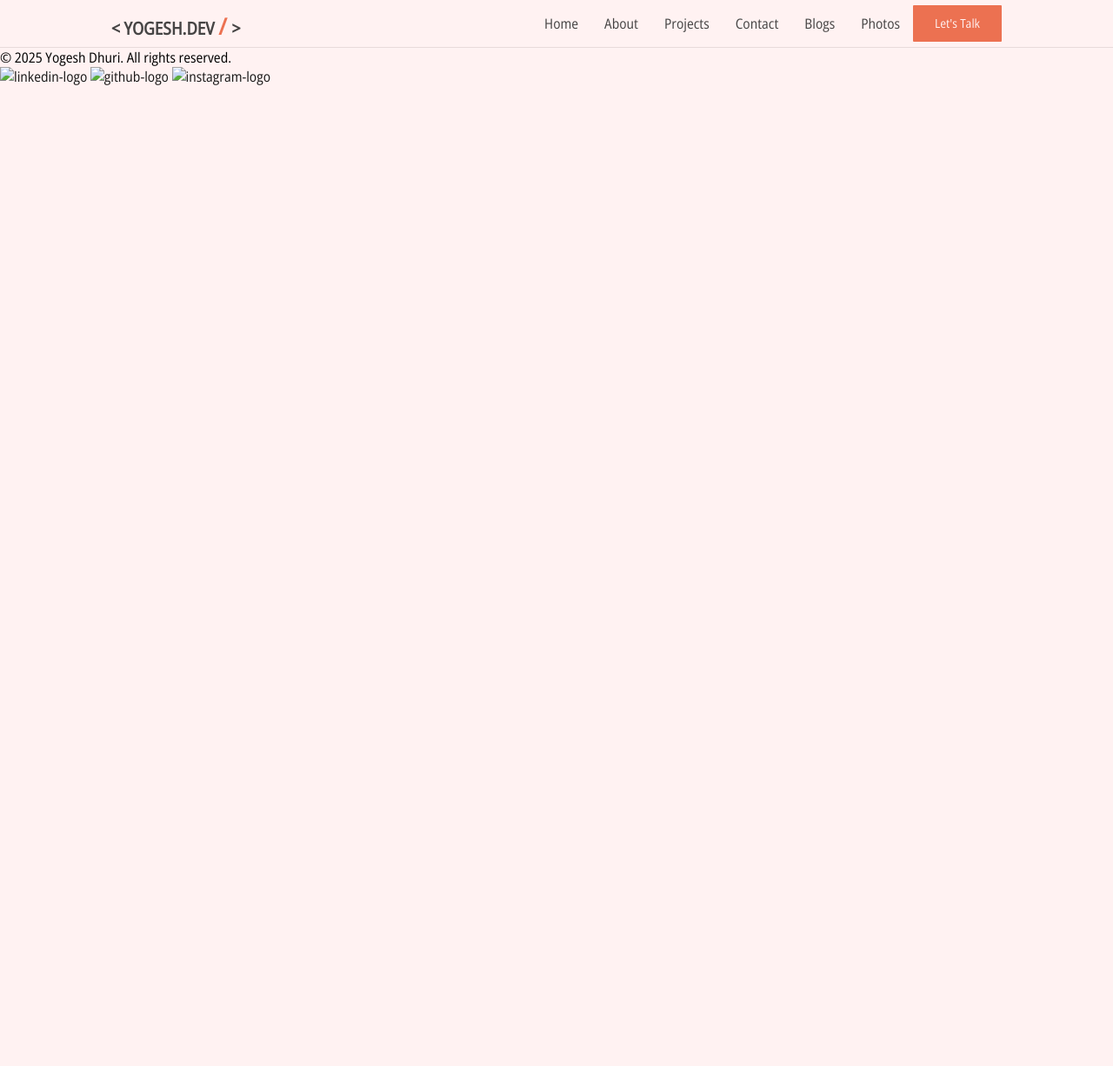
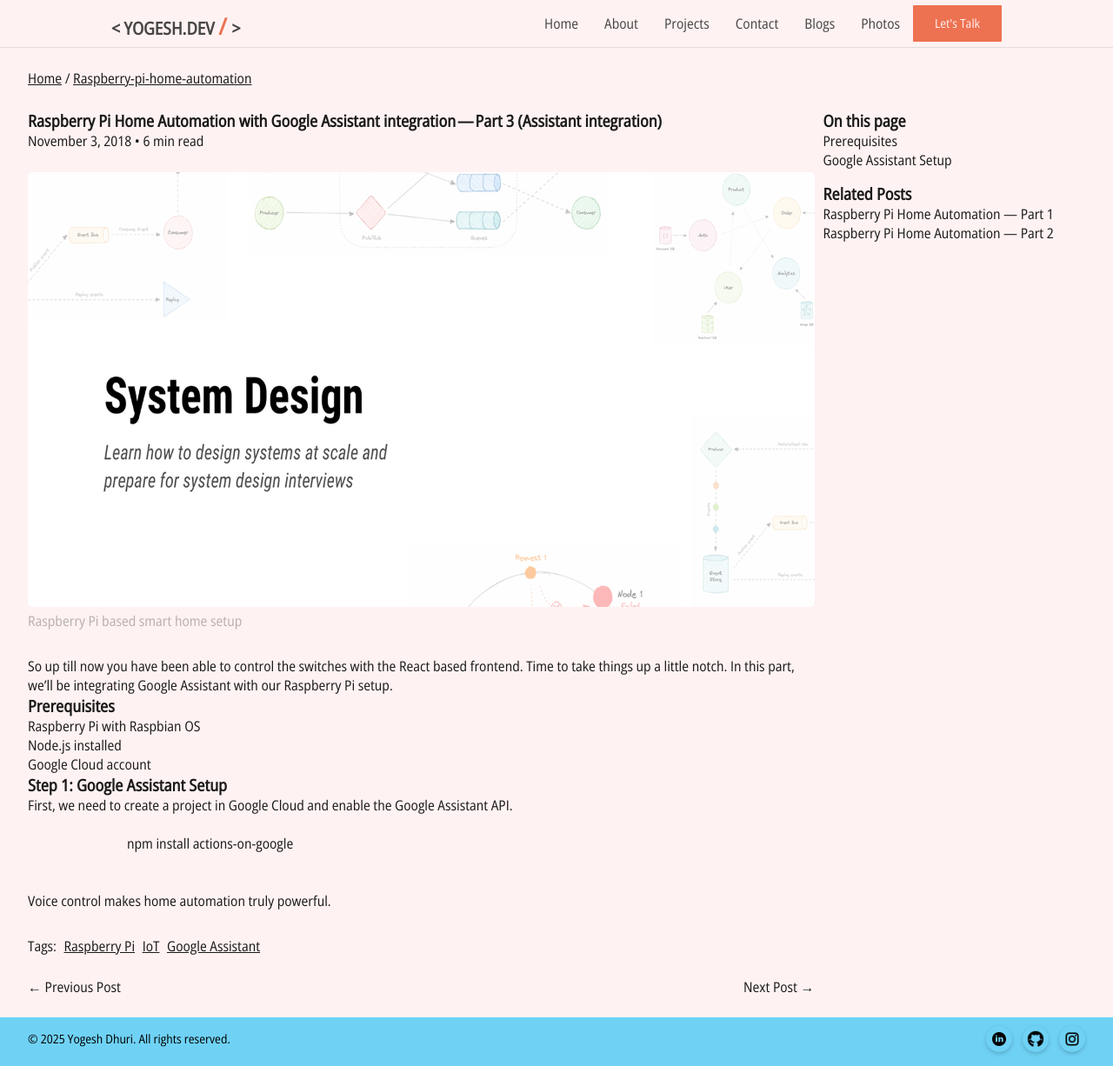
Before and after one commit to ysdhuri312/dhuriyogesh.github.io, a plain HTML site: page pages/blog.html in a window 1280 px wide. Shown: the whole page at 87% size. Before the commit the page ends 800 px from the top, so only its background shows below. Drawn offline with Linux system fonts and the light colour scheme; files whose address does not match are found by name.

Commit message:
Create and style single blog page

```diff
--- a/css/blog.css
+++ b/css/blog.css
@@ -0,0 +1,113 @@
+#blog-container {
+    max-width: 1440px;
+    margin: auto;
+    padding: 1.5rem 2rem;
+    color: #1A1A1A;
+}
+
+.breadcrumb {
+    margin-bottom: 25px;
+}
+
+.breadcrumb a {
+    text-decoration: underline;
+}
+
+#blog-layout {
+    display: flex;
+    gap: 10px;
+}
+
+.blog-post {
+    flex: 75%
+}
+
+.blog-aside {
+    flex: 25%
+}
+
+.blog-post__meta {
+    margin-bottom: 25px;
+}
+
+.blog-post__cover img {
+    width: 100%;
+    height: 500px;
+    object-fit: fill;
+    border-radius: 5px;
+}
+
+.blog-post__cover figcaption {
+    opacity: 0.3;
+}
+
+.blog-post__description {
+    margin: 30px 0;
+}
+
+.blog-post__navigation {
+    display: flex;
+    justify-content: space-between;
+    margin-top: 25px;
+}
+
+.blog-post__tags span {
+    margin-right: 5px;
+}
+
+.blog-post__tags a {
+    text-decoration: underline;
+    margin-right: 5px;
+}
+
+.blog-aside {
+    display: flex;
+    flex-direction: column;
+    gap: 15px;
+}
+
+#footer {
+    width: 100%;
+    height: 10px;
+}
+
+#footer .container {
+    max-width: 1440px;
+    margin: auto;
+    padding: 0 2rem 1rem 2rem;
+    display: flex;
+    justify-content: space-between;
+    background: #6fd2f5
+}
+
+.social-icons {
+    display: flex;
+    gap: 12px;
+    margin-top: 10px;
+    background: #6fd2f5
+}
+
+.social-icons a {
+    display: inline-flex;
+    align-items: center;
+    justify-content: center;
+    width: 30px;
+    height: 30px;
+    border-radius: 50%;
+    background: #6fd2f5;
+    box-shadow: 0 2px 5px #0003;
+    transition: transform .2s, background .3s
+}
+
+.social-icons img {
+    width: 20px;
+    height: 20px;
+    background: #6fd2f5
+}
+
+.copyright {
+    text-align: center;
+    padding-top: 15px;
+    font-size: 14px;
+    background: #6fd2f5
+}
--- a/css/blogs.css
+++ b/css/blogs.css
@@ -5,11 +5,24 @@
     color: #1A1A1A;
 }
 
-#blogs p {
+.blogs-layout {
+    display: flex;
+    gap: 10px;
+}
+
+.blogs {
+    flex: 75%
+}
+
+.blogs-aside {
+    flex: 25%
+}
+
+.breadcrumb {
     margin: 15px 0;
 }
 
-#blogs p>a {
+.breadcrumb a {
     text-decoration: underline;
 }
 
@@ -41,6 +54,16 @@
 .pagination__list {
     display: flex;
     justify-content: space-between;
+}
+
+.blogs-aside {
+    margin-top: 90px;
+}
+
+.blogs-aside {
+    display: flex;
+    flex-direction: column;
+    gap: 15px;
 }
 
 #footer {
--- a/pages/blog.html
+++ b/pages/blog.html
@@ -35,16 +35,110 @@
             </div>
     </header>
 
+    <main id="main">
+        <section id="blog-container">
+            <nav class="breadcrumb">
+                <a href="">Home</a>
+                <span>/</span>
+                <a href="">Raspberry-pi-home-automation</a>
+            </nav>
 
+            <div id="blog-layout">
+                <article class="blog-post">
+                    <div class="blog-post__header">
+                        <h1 class="blog-post-post__title">
+                            <a href="/pages/blog.html">Raspberry Pi Home Automation with Google Assistant
+                                integration — Part 3 (Assistant integration)</a>
+                        </h1>
+                        <div class="blog-post__meta">
+                            <time datetime="2018-11-03">November 3, 2018</time>
+                            <span>•</span>
+                            <span class="blog-post-reading__time">6 min read</span>
+                        </div>
+                    </div>
+
+                    <figure class="blog-post__cover">
+                        <img src="../assets/sample-blog 1.png" alt="Raspberry Pi Home Automation" />
+                        <figcaption>Raspberry Pi based smart home setup</figcaption>
+                    </figure>
+
+                    <div class="blog-post__description">
+                        <p>
+                            So up till now you have been able to control the switches with the React
+                            based frontend. Time to take things up a little notch. In this part,
+                            we’ll be integrating Google Assistant with our Raspberry Pi setup.
+                        </p>
+
+                        <h3>Prerequisites</h3>
+                        <ul>
+                            <li>Raspberry Pi with Raspbian OS</li>
+                            <li>Node.js installed</li>
+                            <li>Google Cloud account</li>
+                        </ul>
+                        <h3>Step 1: Google Assistant Setup</h3>
+                        <p>
+                            First, we need to create a project in Google Cloud and enable the
+                            Google Assistant API.
+                        </p>
+                        <pre>
+                            <code>
+                                npm install actions-on-google
+                            </code>
+                        </pre>
+                        <blockquote>
+                            Voice control makes home automation truly powerful.
+                        </blockquote>
+                    </div>
+
+                    <footer class="blog-post__footer">
+                        <div class="blog-post__tags">
+                            <span>Tags:</span>
+                            <a href="/tags/raspberry-pi">Raspberry Pi</a>
+                            <a href="/tags/iot">IoT</a>
+                            <a href="/tags/google-assistant">Google Assistant</a>
+                        </div>
+                        <!-- Navigation -->
+                        <nav class="blog-post__navigation">
+                            <a href="#" class="prev-post">← Previous Post</a>
+                            <a href="#" class="next-post">Next Post →</a>
+                        </nav>
+                    </footer>
+                </article>
+
+                <aside class="blog-aside">
+                    <!-- Table of Contents -->
+                    <section class="blog-aside__toc">
+                        <h3>On this page</h3>
+                        <ul>
+                            <li><a href="#prerequisites">Prerequisites</a></li>
+                            <li><a href="#assistant-setup">Google Assistant Setup</a></li>
+                        </ul>
+                    </section>
+                    <!-- Related Posts -->
+                    <section class="blog-aside__related">
+                        <h3>Related Posts</h3>
+                        <ul>
+                            <li>
+                                <a href="#">Raspberry Pi Home Automation — Part 1</a>
+                            </li>
+                            <li>
+                                <a href="#">Raspberry Pi Home Automation — Part 2</a>
+                            </li>
+                        </ul>
+                    </section>
+                </aside>
+            </div>
+        </section>
+    </main>
 
     <footer id="footer">
         <div class="container">
-            <p>© 2025 Yogesh Dhuri. All rights reserved.</p>
+            <p class="copyright">© 2025 Yogesh Dhuri. All rights reserved.</p>
             <div class="social-icons">
-                <a href="#"><img src="assets/icons/linkedin.png" alt="linkedin-logo" target="_blank" /></a>
-                <a href="https://github.com/yogesh-dhuri" target="_blank"><img src="assets/icons/github.png"
+                <a href="#"><img src="../assets/icons/linkedin.png" alt="linkedin-logo" target="_blank" /></a>
+                <a href="https://github.com/yogesh-dhuri" target="_blank"><img src="../assets/icons/github.png"
                         alt="github-logo" /></a>
-                <a href="#"><img src="assets/icons/instagram.png" alt="instagram-logo" target="_blank" /></a>
+                <a href="#"><img src="../assets/icons/instagram.png" alt="instagram-logo" target="_blank" /></a>
             </div>
         </div>
     </footer>
```
Also changed, not shown: pages/blogs.html (+27 -4 lines), assets/sample-blog 1.png (added).
